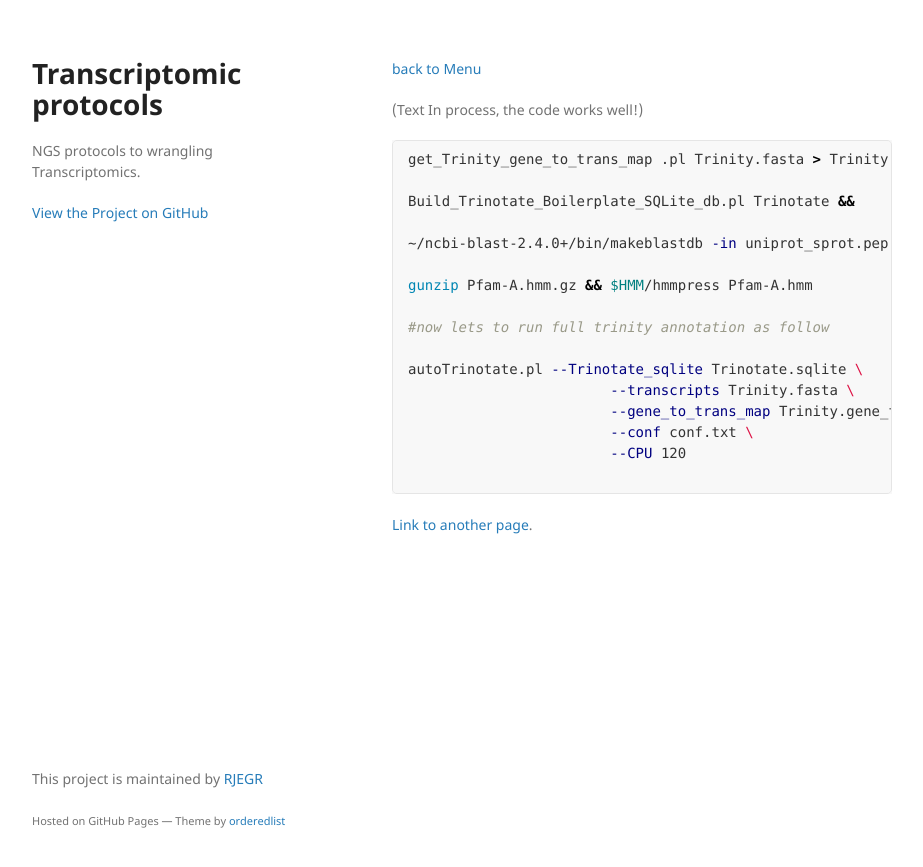
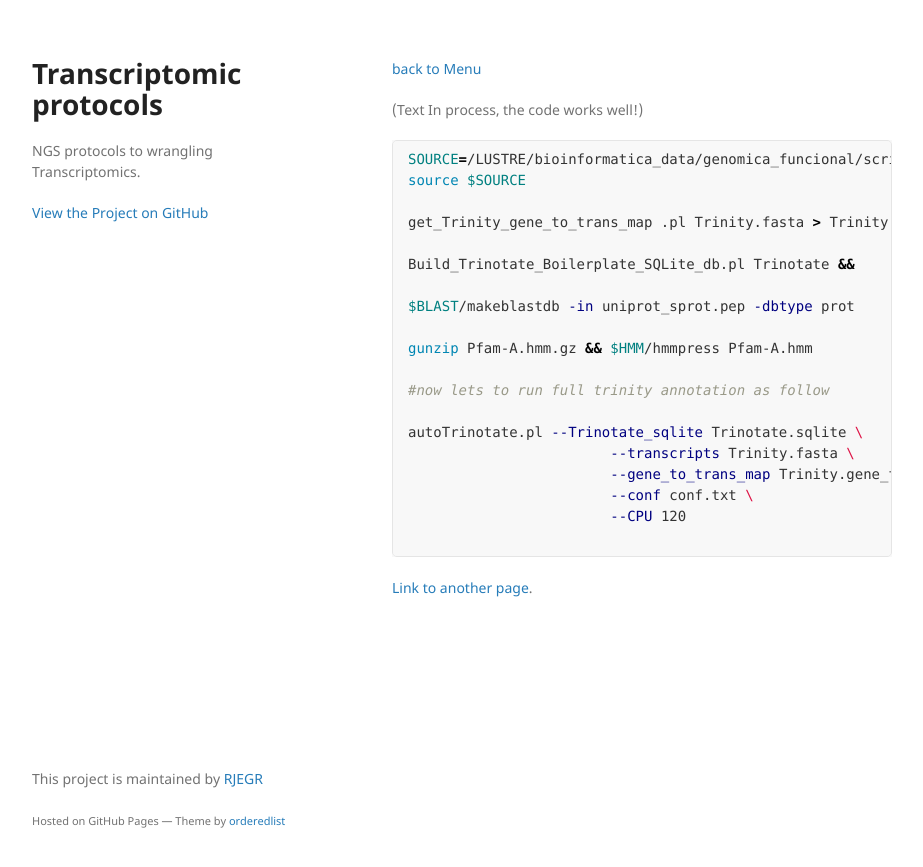
Before and after one commit to RJEGR/Transcriptomics, a Jekyll site: the page built from markdown/trinotate.md, in a window 1280 px wide. Shown: the top 867 px of the page, without its empty margins (178-1101 px from the left). Built offline with Jekyll 4.4.1, drawn with Linux system fonts in a browser that asks for light colours.

Commit message:
adding export
fixing pipiline

````diff
--- a/markdown/trinotate.md
+++ b/markdown/trinotate.md
@@ -8,11 +8,14 @@ layout: default
 
 
 ```shell
+SOURCE=/LUSTRE/bioinformatica_data/genomica_funcional/scripts/exports
+source $SOURCE
+
 get_Trinity_gene_to_trans_map .pl Trinity.fasta > Trinity.fasta.gene_trans_map
 
 Build_Trinotate_Boilerplate_SQLite_db.pl Trinotate &&
 
-~/ncbi-blast-2.4.0+/bin/makeblastdb -in uniprot_sprot.pep -dbtype prot
+$BLAST/makeblastdb -in uniprot_sprot.pep -dbtype prot
 
 gunzip Pfam-A.hmm.gz && $HMM/hmmpress Pfam-A.hmm
 
````
